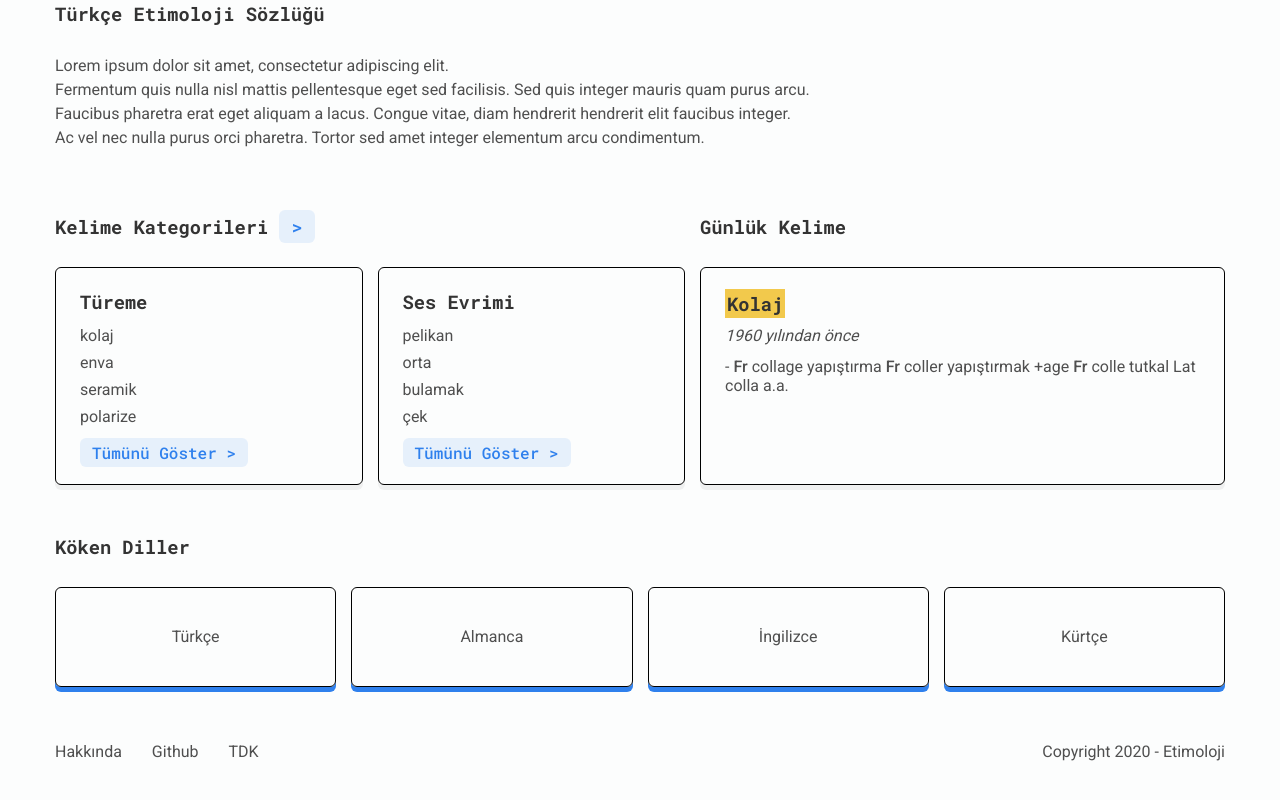
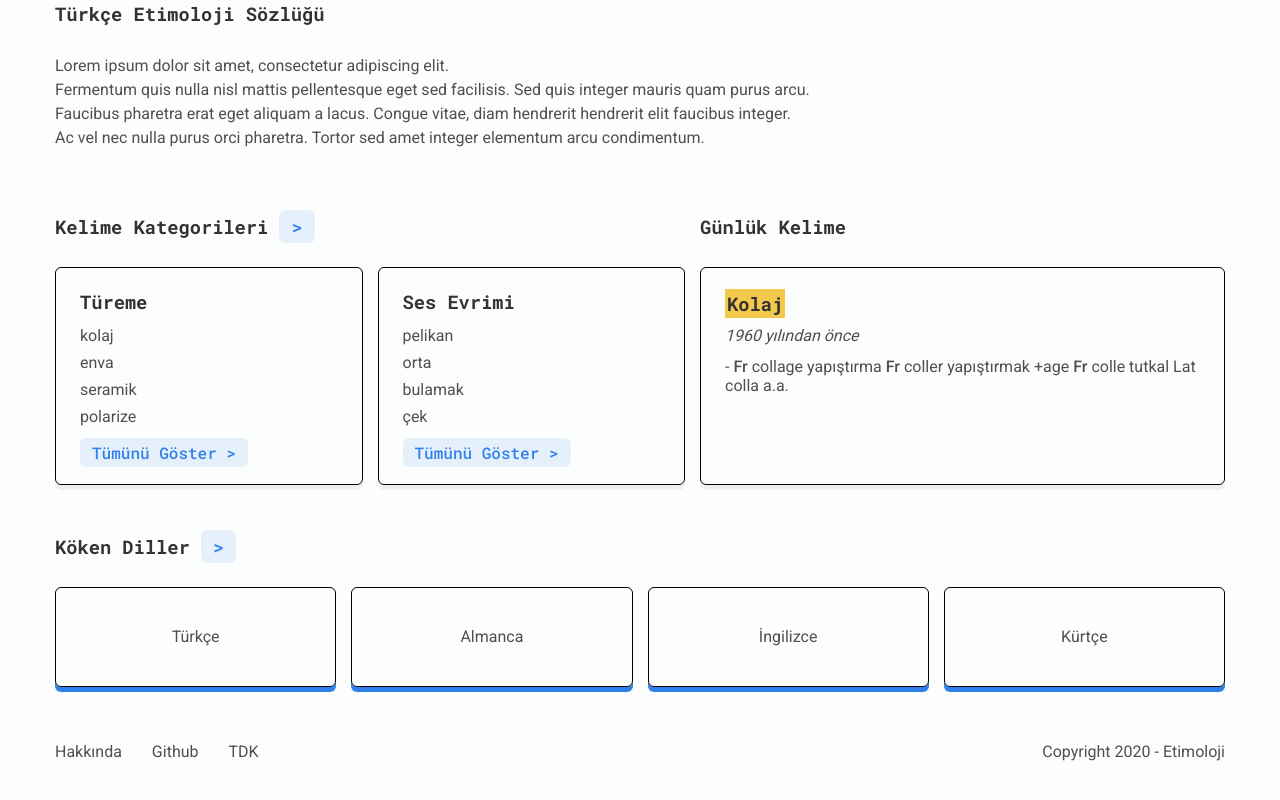
Before and after one commit to fdemir/etymology-turkish, a Nuxt app: page / in a window 1280 px wide. Shown: the part 462-1262 px from the top of the page. Built offline with nearby package versions, Linux system fonts and the light colour scheme.

Commit message:
add show more btn to language origins

```diff
--- a/components/Home/LanguageOrigins.vue
+++ b/components/Home/LanguageOrigins.vue
@@ -1,6 +1,9 @@
 <template>
   <div class="language-origins">
-    <h3>Köken Diller</h3>
+    <h3>
+      Köken Diller
+      <link-button> > </link-button>
+    </h3>
     <div class="language-origins__row">
       <language-card text="Türkçe" />
       <language-card text="Almanca" />
```
